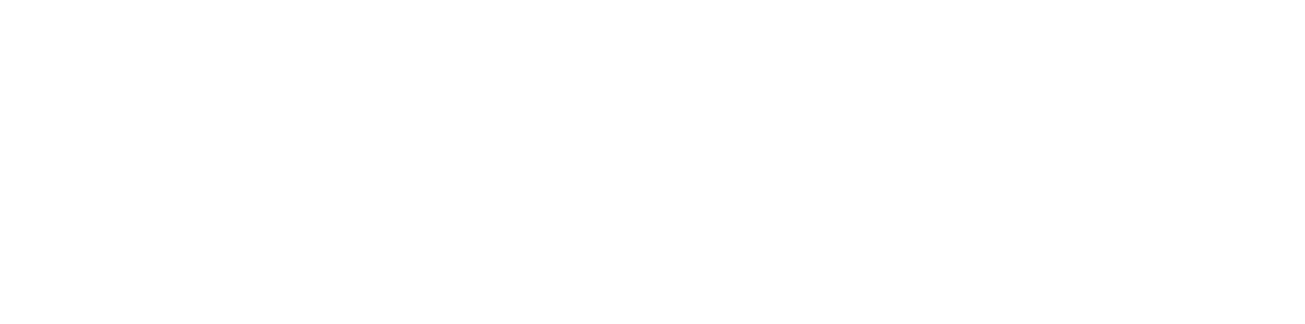
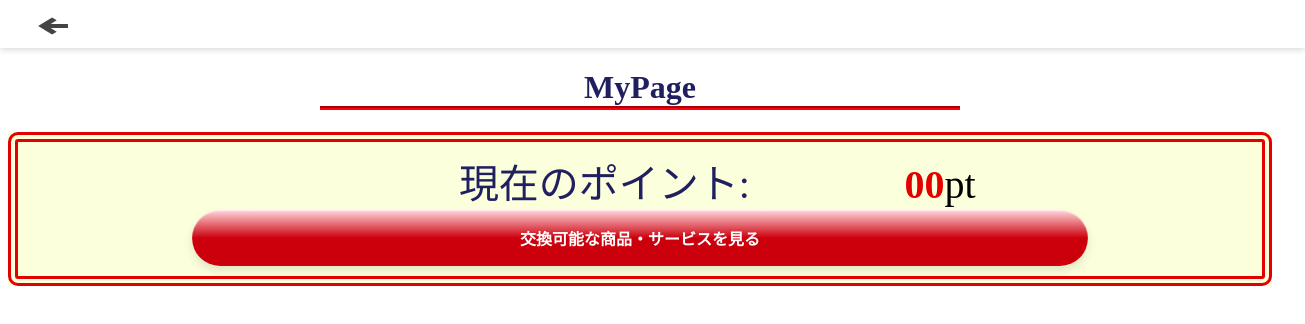
Before and after one commit to Meri11Ra1/Open-Innovation-Hackathon-2023-Vol.2, a Nuxt app: page /my_page in a window 1280 px wide. Before the commit this address had no page. Shown: the top 324 px of the page, 1305 px wide, since content can reach past the window. Built offline with nearby package versions, Linux system fonts and the light colour scheme.

Commit message:
add: マイページを変わりにコミット

```diff
--- a/components/MockSpot.vue
+++ b/components/MockSpot.vue
@@ -1,5 +1,5 @@
 <template>
-  <div>
+  <div class="mock-spot">
     <div class="spot-row">
       <div class="vertical-box icon-box">
         <img :src="spotData.icon" class="icon-img">
@@ -25,7 +25,7 @@
 }
 </script>
 
-<style>
+<style scoped>
 .spot-row {
   border-top: 1px solid rgba(121, 116, 126, 0.16);
   border-bottom: 1px solid rgba(121, 116, 126, 0.16);
--- a/pages/index.vue
+++ b/pages/index.vue
@@ -22,7 +22,7 @@
     }
   },
   methods: {
-    async login () {
+    login () {
       this.$router.push('/spot_list')
     }
   }
--- /dev/null
+++ b/pages/my_page.vue
@@ -0,0 +1,98 @@
+<template>
+  <div>
+    <div class="header">
+      <div class="header-text">
+        <NuxtLink to="/spot_list">
+          <img src="@/assets/arrow-left.svg" class="back-img">
+        </NuxtLink>
+      </div>
+    </div>
+    <h1><span class="title">MyPage</span></h1>
+    <div class="around">
+      <div style="padding: 10px; margin-bottom: 10px; border: 10px double #E50000; border-radius: 10px;">
+        <div class="point_text">
+          <span class="point_sentence">現在のポイント:</span>
+          <span class="point">00</span>
+          <span>pt</span>
+        </div>
+        <a href="#" class="button"><span>交換可能な商品・サービスを見る</span></a>
+      </div>
+    </div>
+  </div>
+</template>
+<style scoped>
+div {
+  text-align: center;
+}
+.change {
+  display: inline-block;
+  width: 25vw;
+}
+.title {
+  border-bottom: groove 4px #FF000D;
+  width: min(50vw, 100px);
+  width: max(50vw, 350px);
+}
+.around{
+  background-color: #FBFFDC;
+}
+div.point_text{
+  font-size:min(6.0vw, 40px);
+}
+.point_sentence,
+.title {
+  display: inline-block;
+  color: #201F5F;
+}
+.point_sentence {
+  width: min(50vw, 600px);
+}
+span.point {
+  color: #E50000;
+  font-weight: bold;
+}
+.button {
+  display: inline-block;
+  width: 65vw;
+  font-weight: bold;
+  padding: 1em 2em;
+  color: #fff;
+  border-radius: 100vh;
+  background: #CC000D;
+  background: linear-gradient(0deg, #CC000D 50%, #FFD8DD 100%);
+  box-shadow: inset 0 1px 1px rgba(255, 255, 255, .6), 0 5px 10px rgba(0, 0, 0, .1);
+  text-decoration: none;
+  text-align: center;
+  transition: 0.3s;
+}
+.button:hover {
+  background: linear-gradient(0deg, #CC000D 20%, #FFD8DD 100%);
+  -webkit-box-shadow: 0 2px 3px rgb(0 0 0 / 10%);
+  box-shadow: 0 2px 3px rgb(0 0 0 / 10%);
+}
+
+.header {
+  display: flex;
+  align-items: center;
+  justify-content: flex-start;
+
+  height: 40px;
+  padding: 4px 8px;
+
+  width: 102%;
+  margin-left: -8px;
+  margin-top: -8px;
+
+  box-shadow: 0px 2px 6px 0px rgba(0, 0, 0, 0.15);
+}
+.back-img {
+  height: 40px;
+  width: 90px;
+  margin-top: 7px;
+}
+</style>
+<script>
+export default {
+  name: 'MyPage'
+}
+</script>
--- a/pages/spot_list.vue
+++ b/pages/spot_list.vue
@@ -1,5 +1,10 @@
 <template>
-  <div>
+  <div class="spot-list">
+    <div class="header">
+      <div class="header-text">
+        <NuxtLink to="/my_page">マイページ</NuxtLink>
+      </div>
+    </div>
     <div v-for="spot in spotList" :key="spot.id">
       <mock-spot :spot-data="spot" :icon="spot.icon" />
     </div>
@@ -16,9 +21,37 @@
         { id: 1, congestion: '混雑', name: '美ら海水族館', address: '国頭郡本部町石川424', icon: HighIcon },
         { id: 2, congestion: '普通', name: 'エイサー会場', address: '諸見里2丁目1-1', icon: NormalIcon },
         { id: 3, congestion: '空き', name: '琉球ガラス村', address: '糸満市福地169', icon: LowIcon },
-        { id: 4, congestion: '普通', name: '陶芸JIN', address: '島尻郡与那原町板良敷847−3', icon: NormalIcon }
+        { id: 4, congestion: '普通', name: '陶芸JIN', address: '島尻郡与那原町板良敷847−3', icon: NormalIcon },
+        { id: 5, congestion: '混雑', name: '美ら海水族館', address: '国頭郡本部町石川424', icon: HighIcon },
+        { id: 6, congestion: '普通', name: 'エイサー会場', address: '諸見里2丁目1-1', icon: NormalIcon },
+        { id: 7, congestion: '空き', name: '琉球ガラス村', address: '糸満市福地169', icon: LowIcon },
+        { id: 8, congestion: '普通', name: '陶芸JIN', address: '島尻郡与那原町板良敷847−3', icon: NormalIcon },
+        { id: 9, congestion: '混雑', name: '美ら海水族館', address: '国頭郡本部町石川424', icon: HighIcon },
+        { id: 10, congestion: '普通', name: 'エイサー会場', address: '諸見里2丁目1-1', icon: NormalIcon },
+        { id: 11, congestion: '空き', name: '琉球ガラス村', address: '糸満市福地169', icon: LowIcon },
+        { id: 12, congestion: '普通', name: '陶芸JIN', address: '島尻郡与那原町板良敷847−3', icon: NormalIcon }
       ]
     }
   }
 }
 </script>
+
+<style>
+.header {
+  display: flex;
+  align-items: center;
+  justify-content: flex-end;
+
+  height: 40px;
+  padding: 4px 8px;
+
+  width: 102%;
+  margin-left: -8px;
+  margin-top: -8px;
+
+  box-shadow: 0px 2px 6px 0px rgba(0, 0, 0, 0.15);
+}
+.header-text {
+  margin-right: 15px;
+}
+</style>
```
Also changed, not shown: assets/arrow-left.svg (added).
